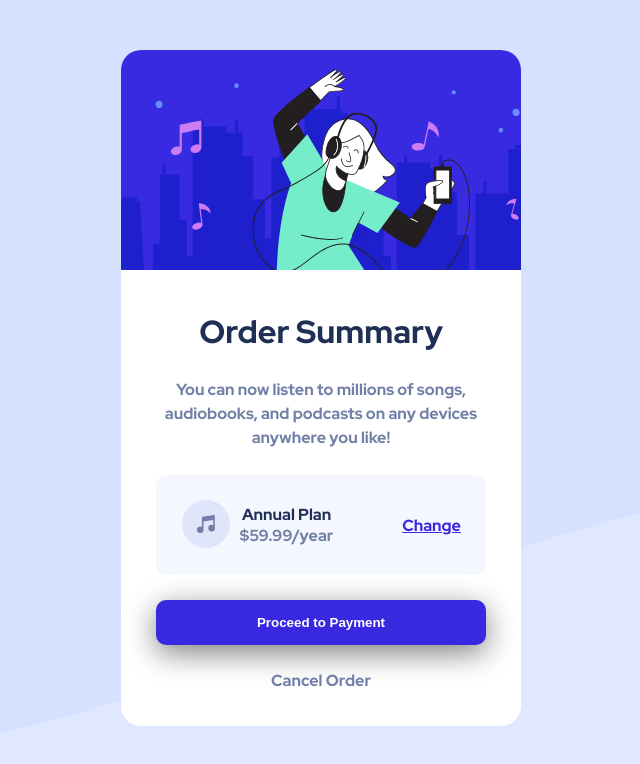
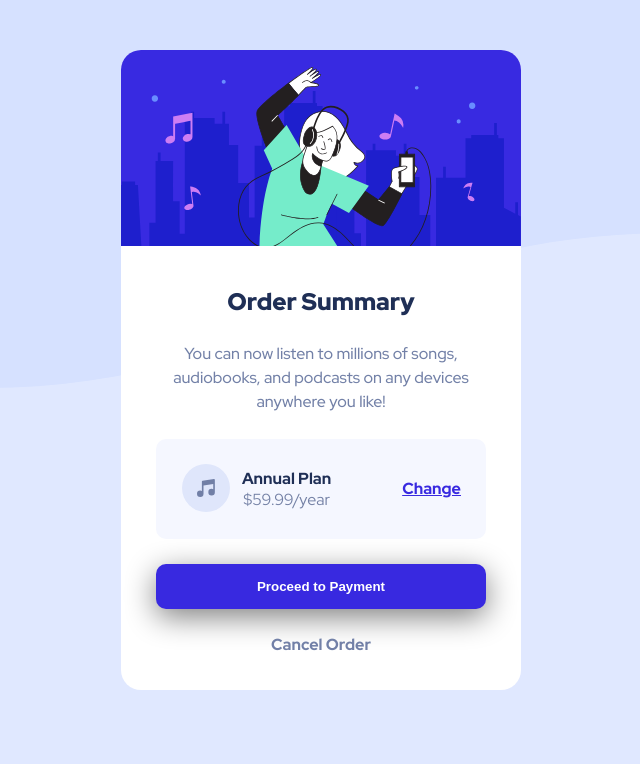
Before and after one commit to Parth2045/parth2045.github.com, a plain HTML site: page Challenge 2/2.html in a window 1280 px wide. Shown: the whole page, without its empty margins (319-959 px from the left). Drawn offline with Linux system fonts and the light colour scheme.

Commit message:
fiz: challange 2 as per comments

```diff
--- a/Challenge 2/2.css
+++ b/Challenge 2/2.css
@@ -9,14 +9,12 @@ body {
     color: hsl(223, 47%, 23%);
     background-image: url(./images/pattern-background-desktop.svg);
     background-repeat: no-repeat;
-    background-position: center;
-    background-size: cover;
+    background-size: 100%;
     background-color: hsl(225, 100%, 94%);
 }
 
 p {
     font-size: 16px;
-    font-weight: 800;
 }
 
 .main {
@@ -26,6 +24,15 @@ p {
    border-radius: 20px;
    overflow: hidden;
    background-color: #fff;
+}
+
+.order-summary-card .hero-img img {
+    height: 100%;
+    width: 100%;
+}
+
+h2.order-summary {
+    font-weight: 900;
 }
 
 .order-summary-content {
@@ -38,8 +45,8 @@ p {
 
 .order-info-message {
     line-height: 1.5;
-    font-weight: bold;
     color: hsl(224, 23%, 55%);
+    font-weight: 500;
 }
 
 .order-summary-price {
--- a/Challenge 2/2.html
+++ b/Challenge 2/2.html
@@ -12,12 +12,12 @@
 </head>
 <body>
     <div class="main">
-        <div class="order-summary-card">
-            <div class="hero-img">
+        <article class="order-summary-card">
+            <figure class="hero-img">
                 <img src="./images/illustration-hero.svg" alt="Animated Person Listening Music">
-            </div>
-            <div class="order-summary-content">
-                <h1 class="order-summary">Order Summary</h1>
+            </figure>
+            <section class="order-summary-content">
+                <h2 class="order-summary">Order Summary</h2>
                 <p class="order-info-message">You can now listen to millions of songs, audiobooks, and podcasts on any devices anywhere you like!</p>
                 <div class="order-summary-price">
                     <div class="music-icon">
@@ -33,8 +33,8 @@
                 </div>
                 <button class="proceed-button">Proceed to Payment</button>
                 <a href="#" class="cancel-button">Cancel Order</a>
-            </div>
-        </div>
+            </section>
+        </article>
     </div>
 </body>
 </html>
```
